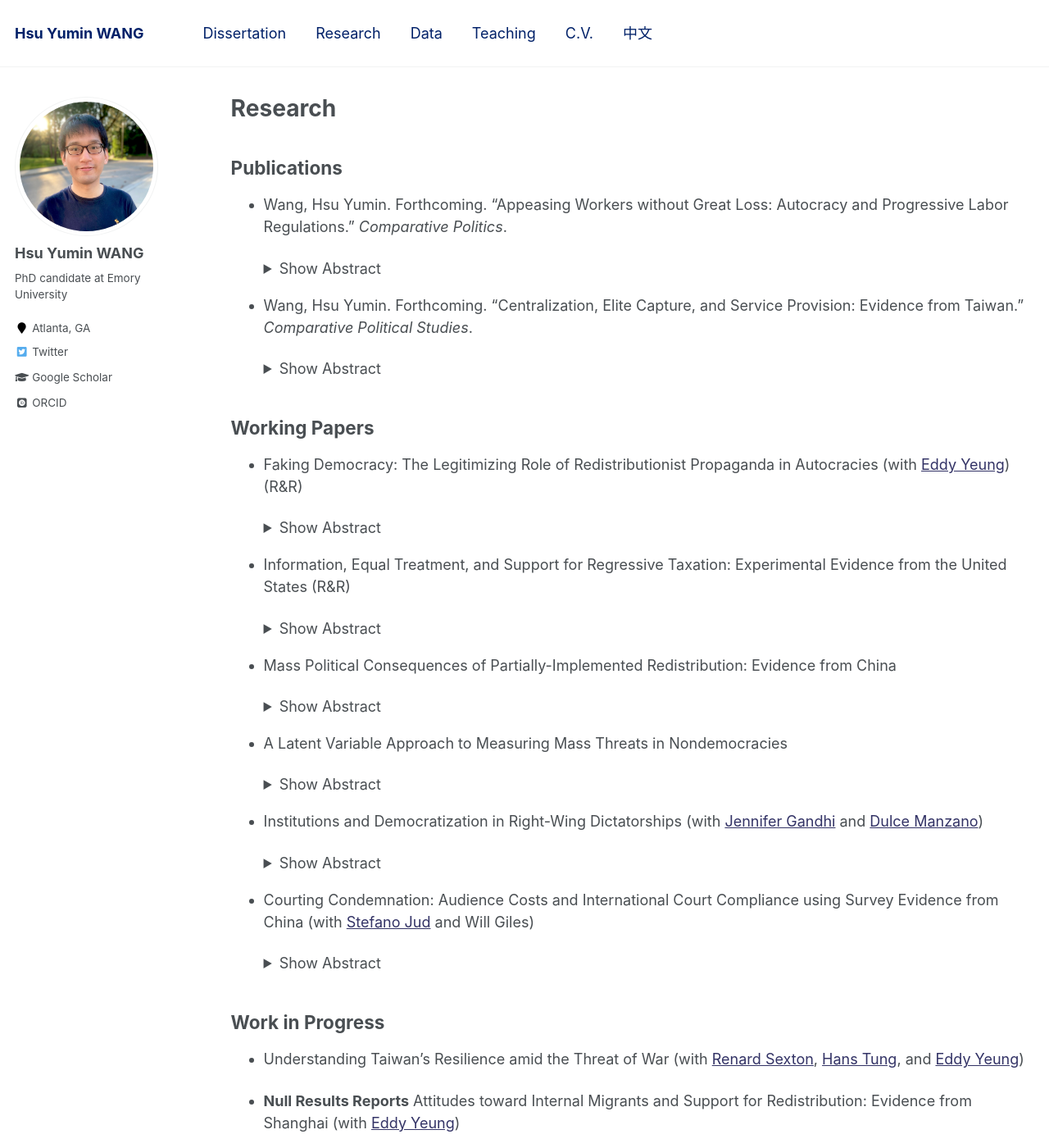
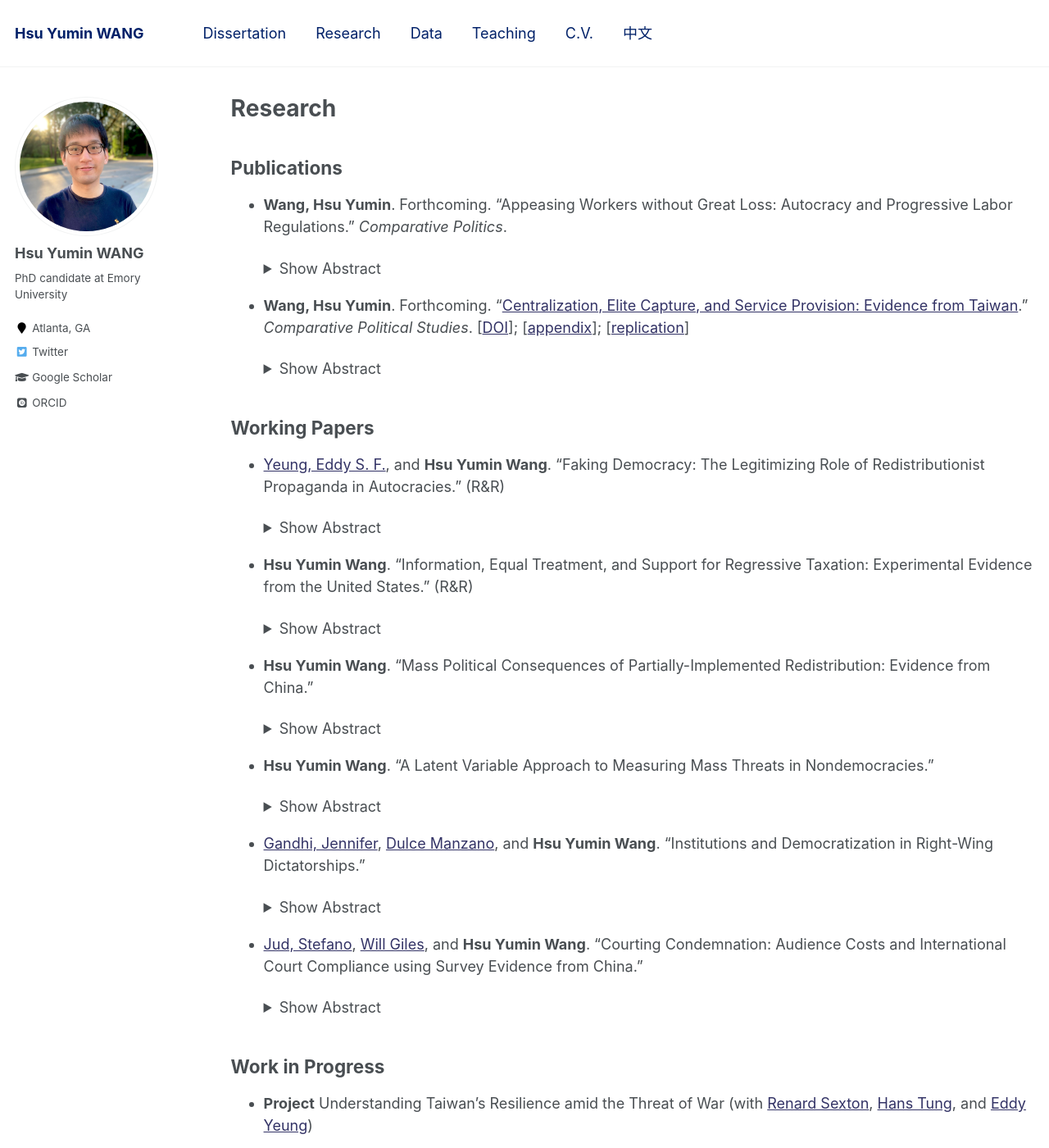
Before and after one commit to hsuyumin/hsuyumin.github.io, a Jekyll site: the page built from _pages/publications.md, in a window 1280 px wide and 1400 px high. Shown: the whole window at 82% size. Built offline with Jekyll 4.4.1, drawn with Linux system fonts in a browser that asks for light colours; some web fonts are replaced; some of the changed text lies outside the part shown.

Commit message:
Update publications.md
update link

```diff
--- a/_pages/publications.md
+++ b/_pages/publications.md
@@ -10,7 +10,7 @@ redirect_from:
 
 ## Publications
 
-* Wang, Hsu Yumin. Forthcoming. "Appeasing Workers without Great Loss: Autocracy and Progressive Labor Regulations." _Comparative Politics_.
+* **Wang, Hsu Yumin**. Forthcoming. "Appeasing Workers without Great Loss: Autocracy and Progressive Labor Regulations." _Comparative Politics_.
 
     <details>
       <summary>Show Abstract</summary>
@@ -19,7 +19,9 @@ redirect_from:
     </details>
 
 
-* Wang, Hsu Yumin. Forthcoming. "Centralization, Elite Capture, and Service Provision: Evidence from Taiwan." _Comparative Political Studies_.
+* **Wang, Hsu Yumin**. Forthcoming. "[Centralization, Elite Capture, and Service Provision: Evidence from Taiwan](https://doi.org/10.1177/00104140231169023)." _Comparative Political Studies_.
+  [[DOI](https://doi.org/10.1177/00104140231169023)]; [[appendix](https://journals.sagepub.com/doi/suppl/10.1177/00104140231169023/suppl_file/sj-pdf-1-cps-10.1177_00104140231169023.pdf)]; [[replication](https://doi.org/10.7910/DVN/GMUOFI)]
+
 
     <details>
       <summary>Show Abstract</summary>
@@ -31,7 +33,7 @@ redirect_from:
 
 ## Working Papers
 
-* Faking Democracy: The Legitimizing Role of Redistributionist Propaganda in Autocracies (with [Eddy Yeung](https://eddy-yeung.github.io/)) (R&R)
+* [Yeung, Eddy S. F.](https://eddy-yeung.github.io/), and **Hsu Yumin Wang**. "Faking Democracy: The Legitimizing Role of Redistributionist Propaganda in Autocracies." (R&R)
 
     <details>
       <summary>Show Abstract</summary>
@@ -39,7 +41,7 @@ redirect_from:
       Autocrats often produce and disseminate propaganda to boast about their redistributive efforts. Why is such propaganda so prevalent in autocracies? We propose a novel explanation to account for this phenomenon: redistributionist propaganda helps autocrats create and consolidate a façade of democracy. Our argument is premised on nuanced understandings of democracy among the masses: many citizens do not hold a strict, procedural view of democracy; instead, they often understand democracy through the lens of social equity. Taking advantage of such nuanced understandings of democracy, autocrats can then deploy redistributionist propaganda to manipulate public opinion on how "equity-promoting" - and therefore how "democracy-promoting" - the regime is. To evaluate our argument, we first demonstrate with extensive cross-national survey data that perceived social equity strongly predicts perceived democratic legitimacy among the mass public. We then probe the causal impact of redistributionist propaganda by using an original survey experiment that exploits real-world propaganda material in China, where redistributionist propaganda is widespread under President Xi. This registered report outlines our argument and preregisters our hypotheses, estimation strategies, and inferential rules for the survey experiment. We also discuss the contributions and implications of our study.
     </details>
 
-* Information, Equal Treatment, and Support for Regressive Taxation: Experimental Evidence from the United States (R&R)
+* **Hsu Yumin Wang**. "Information, Equal Treatment, and Support for Regressive Taxation: Experimental Evidence from the United States." (R&R)
 
     <details>
       <summary>Show Abstract</summary>
@@ -48,7 +50,7 @@ redirect_from:
     </details>
 
 
-* Mass Political Consequences of Partially-Implemented Redistribution: Evidence from China
+* **Hsu Yumin Wang**. "Mass Political Consequences of Partially-Implemented Redistribution: Evidence from China."
 
     <details>
       <summary>Show Abstract</summary>
@@ -58,7 +60,7 @@ redirect_from:
     </details>
 
 
-* A Latent Variable Approach to Measuring Mass Threats in Nondemocracies
+* **Hsu Yumin Wang**. "A Latent Variable Approach to Measuring Mass Threats in Nondemocracies."
 
     <details>
       <summary>Show Abstract</summary>
@@ -68,7 +70,7 @@ redirect_from:
 
 
 
-* Institutions and Democratization in Right-Wing Dictatorships (with [Jennifer Gandhi](https://www.jennifergandhi.com/) and [Dulce Manzano](http://webs.ucm.es/info/socio6ed/main/Fichas%20personal/DulceManzano/DulceManzano.htm))
+* [Gandhi, Jennifer](https://www.jennifergandhi.com/), [Dulce Manzano](http://webs.ucm.es/info/socio6ed/main/Fichas%20personal/DulceManzano/DulceManzano.htm), and **Hsu Yumin Wang**. "Institutions and Democratization in Right-Wing Dictatorships."
 
     <details>
       <summary>Show Abstract</summary>
@@ -78,7 +80,7 @@ redirect_from:
 
 
 
-* Courting Condemnation: Audience Costs and International Court Compliance using Survey Evidence from China (with [Stefano Jud](http://stefanojud.com/) and Will Giles)
+* [Jud, Stefano](http://stefanojud.com/), [Will Giles](https://www.linkedin.com/in/will-giles-83a51362), and **Hsu Yumin Wang**. "Courting Condemnation: Audience Costs and International Court Compliance using Survey Evidence from China."
 
     <details>
       <summary>Show Abstract</summary>
@@ -90,10 +92,10 @@ redirect_from:
 
 ## Work in Progress
 
-* Understanding Taiwan’s Resilience amid the Threat of War (with [Renard Sexton](https://renardsexton.com/), [Hans Tung](https://homepage.ntu.edu.tw/~hanstung/Home.html), and [Eddy Yeung](https://eddy-yeung.github.io/))
+* **Project** Understanding Taiwan’s Resilience amid the Threat of War (with [Renard Sexton](https://renardsexton.com/), [Hans Tung](https://homepage.ntu.edu.tw/~hanstung/Home.html), and [Eddy Yeung](https://eddy-yeung.github.io/))
 
-* **Null Results Reports** Attitudes toward Internal Migrants and Support for Redistribution: Evidence from Shanghai (with [Eddy Yeung](https://eddy-yeung.github.io/))
-  * [OSF Preprint](https://osf.io/eymhu/); [Pre-analysis Plan](https://osf.io/fg2d6)
+* **Null Results Report** Attitudes toward Internal Migrants and Support for Redistribution: Evidence from Shanghai (with [Eddy Yeung](https://eddy-yeung.github.io/))
+  [[OSF Preprint](https://osf.io/eymhu/)]; [[Pre-analysis Plan](https://osf.io/fg2d6)]
 
     <details>
       <summary>Show Abstract</summary>
```
